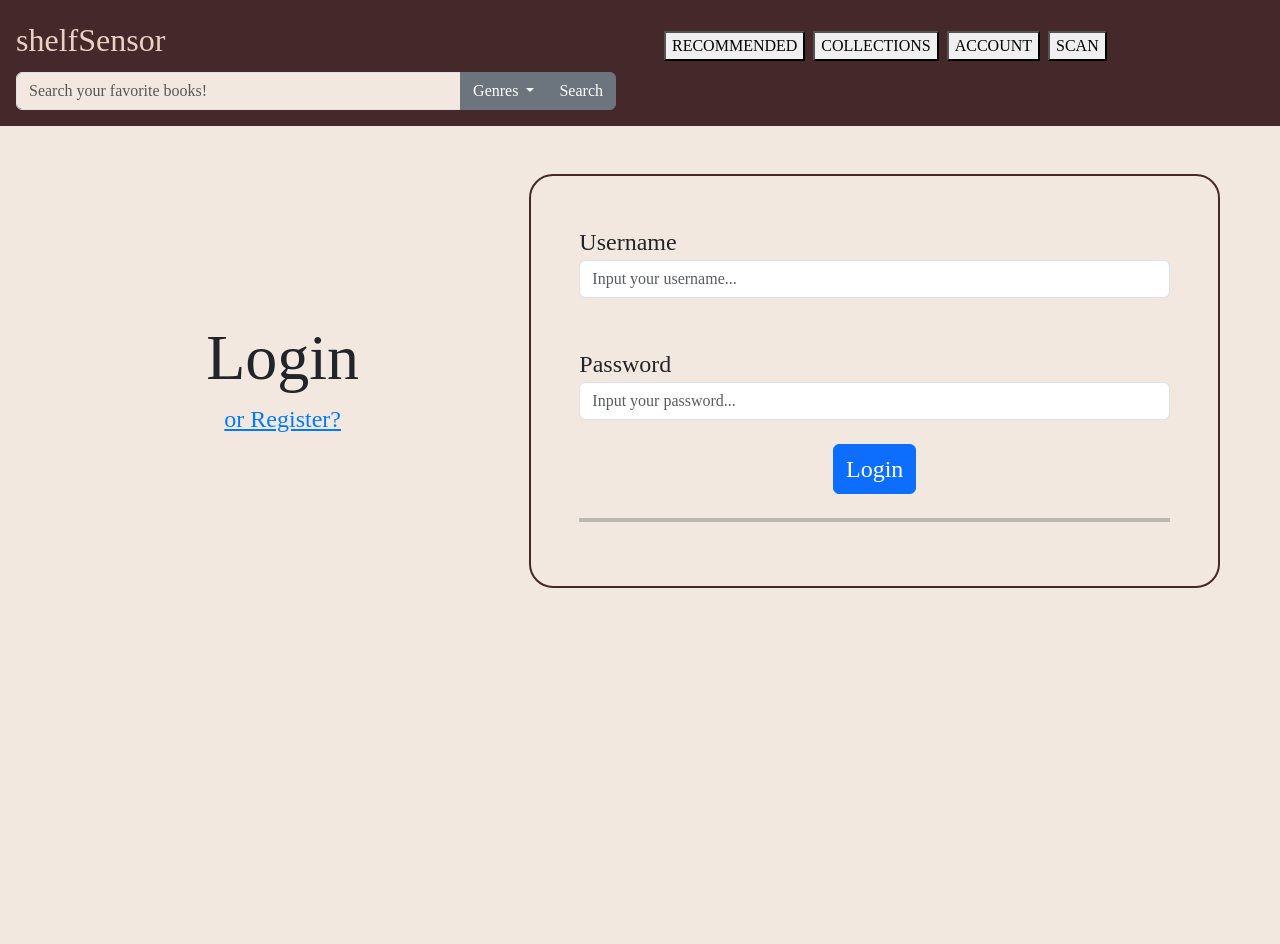
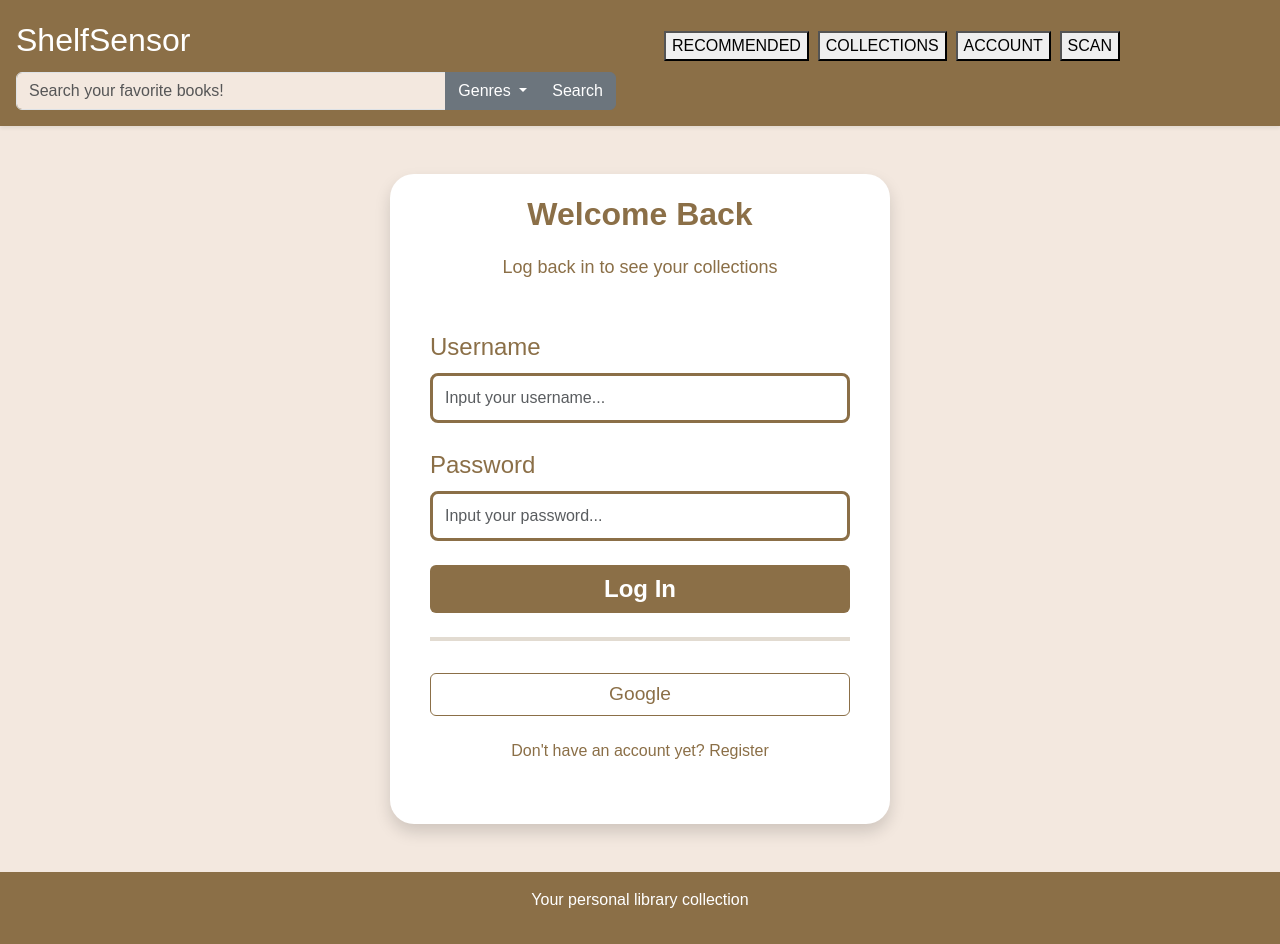
Before and after one commit to Zhong86/shelfSensor, a PHP site: page /pages/loginPage.php in a window 1280 px wide. Before the commit the page ends 588 px from the top, so only its background shows below. Run offline with PHP 8.4, Linux system fonts and the light colour scheme.

Commit message:
Finish login design

```diff
--- /dev/null
+++ b/components/footer.php
@@ -0,0 +1,4 @@
+<!-- FOOTER -->
+<div class='box header d-flex justify-content-center p-3'>
+  <p style='font-size:1rem;'>Your personal library collection</p>
+</div>
--- a/components/header.php
+++ b/components/header.php
@@ -1,7 +1,7 @@
 <!-- HEADER -->
-<div class='box header d-flex gap-5 p-3'>
+<div class='box header d-flex gap-5 p-3 sticky-top shadow-sm'>
   <div class=''>
-    <header class='mb-2'>shelfSensor</header>
+    <header class='mb-2'>ShelfSensor</header>
     <div class='input-group ' style="width: 600px" >
       <input type="text" name="search" class='form-control' placeholder='Search your favorite books!' style='background-color:var(--primary)'>
       <button class='btn btn-secondary dropdown-toggle' id='genreFilterButton' data-bs-toggle='dropdown'>
--- a/pages/loginPage.php
+++ b/pages/loginPage.php
@@ -4,61 +4,72 @@
     <meta charset="UTF-8">
     <meta name="viewport" content="width=device-width, initial-scale=1.0">
     <link href="https://cdn.jsdelivr.net/npm/bootstrap@5.3.8/dist/css/bootstrap.min.css" rel="stylesheet" integrity="sha384-sRIl4kxILFvY47J16cr9ZwB07vP4J8+LH7qKQnuqkuIAvNWLzeN8tE5YBujZqJLB" crossorigin="anonymous">
+    <link rel="stylesheet" href="https://cdn.jsdelivr.net/npm/bootstrap-icons@1.11.3/font/bootstrap-icons.min.css">
     <link rel="stylesheet" href="../styles.css">
     <title>Login Page</title>
   </head>
   <body>
     <?php include '../components/header.php'; ?>
     <!-- BODY -->
-  <div class='row mt-5 px-5 w-100' id='accountForm'></div>
+    <div class='container loginCard shadow p-3 my-5' id='accountForm'></div>
+
+    <?php include '../components/footer.php';?>
 
     <!-- TEMPLATES FOR LOGIN & REGISTER -->
     <template id='loginTemplate'>
-    <div class='col-5 d-flex flex-column justify-content-center' >
-      <h1 style='text-align:center; font-size:4rem;'>Login</h1>
-      <h4 class='toggle-link' data-target='register' style='text-align:center;'>or Register?</h4>
+      <p style='text-align:center; font-size:2rem; font-weight:bold'>Welcome Back</p>
+      <p style='text-align:center; font-size:18px; font-weight:500;'>Log back in to see your collections</p>
+      <div class='col px-4 mt-5' >
+        <form id='loginForm' style='font-size:24px;'>
+          <div class='form-group mb-4'>
+            <div class='form-group mb-4'>
+              <label for="username">Username</label>
+              <input type="text" id='username' name="username" class='form-control acc-input mt-2' placeholder='Input your username...' required>
+            </div>
           </div>
 
-    <div class='col p-5' style='border: 2px solid var(--header);border-radius:24px;'>
-      <form id='loginForm' style='font-size:24px;'>
-        <div class='form-group mb-5 '>
-          <label for="username">Username</label>
-          <input type="text" id='username' name="username" class='form-control' placeholder='Input your username...' required>
-        </div>
           <div class='form-group mb-4'>
             <label for="password">Password</label>
-          <input type="text" id='password' name="password" class='form-control' placeholder='Input your password...' required>
+            <input type="text" id='password' name="password" class='form-control acc-input mt-2' placeholder='Input your password...' required>
           </div>
           <div class='d-flex justify-content-center mb-4'>
-          <button type="submit" class='btn btn-primary' style='font-size:24px;'>Login</button>
+            <button type="submit" class='btn acc-btn w-100' style='font-size:1.5rem;background-color:var(--tertiary);font-weight:bold;border:none;'>Log In</button>
           </div>
         </form>
-      <hr style='border: 2px solid'>
+        <hr style='border: 2px solid var(--header)'>
+        <button class='btn google-btn w-100 my-3'>Google</button>
+        <div class='d-flex justify-content-center'>
+          <button class='btn btn-link toggle-link' data-target='register' style='font-size:1rem;'>Don't have an account yet? Register</button>
+        </div>
       </div>
     </template>
 
 
     <template id='registerTemplate'>
-    <div class='col-5 d-flex flex-column justify-content-center' >
-      <h1 style='text-align:center; font-size:4rem;'>Register</h1>
-      <h4 class='toggle-link' data-target='login' style='text-align:center;'>or Login?</h4>
+      <p style='text-align:center; font-size:2rem; font-weight:bold'>Welcome</p>
+      <p style='text-align:center; font-size:18px; font-weight:500;'>Join to monitor your favorite books</p>
+      <div class='col px-4 mt-5' >
+        <form id='loginForm' style='font-size:24px;'>
+          <div class='form-group mb-4'>
+            <div class='form-group mb-4'>
+              <label for="username">Username</label>
+              <input type="text" id='username' name="username" class='form-control acc-input mt-2' placeholder='Create a new username...' required>
+            </div>
           </div>
 
-    <div class='col p-5' style='border: 2px solid var(--header);border-radius:24px;'>
-      <form id='registerForm' style='font-size:24px;'>
-        <div class='form-group mb-5 '>
-          <label for="username">New Username</label>
-          <input type="text" id='username' name="username" class='form-control' placeholder='Input a new username...' required>
-        </div>
           <div class='form-group mb-4'>
             <label for="password">Password</label>
-          <input type="text" id='password' name="password" class='form-control' placeholder='Input a password...' required>
+            <input type="text" id='password' name="password" class='form-control acc-input mt-2' placeholder='Create a password...' required>
           </div>
           <div class='d-flex justify-content-center mb-4'>
-          <button type="submit" class='btn btn-primary' style='font-size:24px;'>Register</button>
+            <button type="submit" class='btn acc-btn w-100' style='font-size:1.5rem;background-color:var(--tertiary);font-weight:bold;border:none;'>Sign Up</button>
           </div>
         </form>
-      <hr style='border: 2px solid'>
+        <hr style='border: 2px solid var(--header)'>
+        <button class='btn google-btn w-100 my-3'>Google</button>
+
+        <div class='d-flex justify-content-center'>
+          <button class='btn btn-link toggle-link' data-target='login' style='font-size:1rem;'>Already have an account?Log In</button>
       </div>
     </template>
 
--- a/styles.css
+++ b/styles.css
@@ -1,20 +1,21 @@
 :root{
   --primary: #F3E8DF;
   --secondary: #57595B;
-  --tertiary: #E8D1C5;
-  --header: #452829;
+  --tertiary: #8b6f47;
+  --header: #8b6f47;
 }
 
 body {
-  font-family: 'Funnel Display';
+  font-family: sans-serif;
   width: 100%;
   height: 100%;
   background-color: var(--primary);
+  font-size: 18px;
 }
 
 .header {
   background-color: var(--header);
-  color: var(--tertiary);
+  color: white;
   font-size: 2rem;
 }
 
@@ -22,13 +23,52 @@ body {
   font-size: 1rem;
 }
 
-/* TEXT LINK */
+.loginCard {
+  width: 500px;
+  height: 650px;
+  background: white;
+  border-radius: 24px;
+  color: var(--tertiary);
+  margin:auto;
+  font-weight: 500;
+}
+
+.acc-input{
+  border: 3px solid var(--header) !important;
+  border-radius: 8px;
+  height: 50px;
+}
+
+.acc-btn {
+  color: white;
+  transition: filter 0.2s ease;
+  filter: brightness(1);
+}
+.acc-btn:hover{
+  color: white;
+  filter: brightness(0.8);
+}
+
+.google-btn {
+  font-size:1.2rem;
+  border: 1px solid var(--header);
+  color: var(--header);
+  transition: filter 0.2s ease;
+  filter: brightness(1);
+}
+
+.google-btn:hover {
+  border: 1px solid var(--header);
+  filter: brightness(0.8);
+}
+
 .toggle-link {
-  color: #007bff;
+  color: var(--tertiary);
   cursor: pointer;
-  text-decoration: underline;
+  text-decoration: none;
 }
 
 .toggle-link:hover {
-  color: #0056b3;
+  color: var(--tertiary);
+  text-decoration: underline;
 }
```
Also changed, not shown: README.md. Lines whose indentation alone changed are shown as unchanged.
